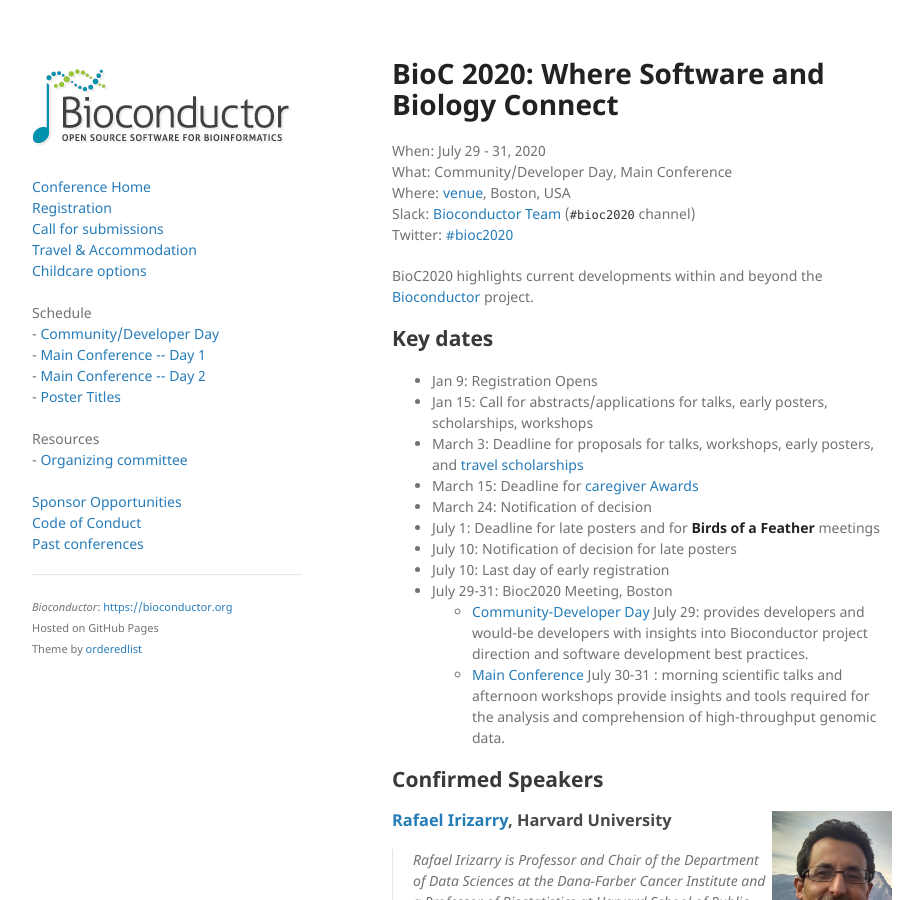
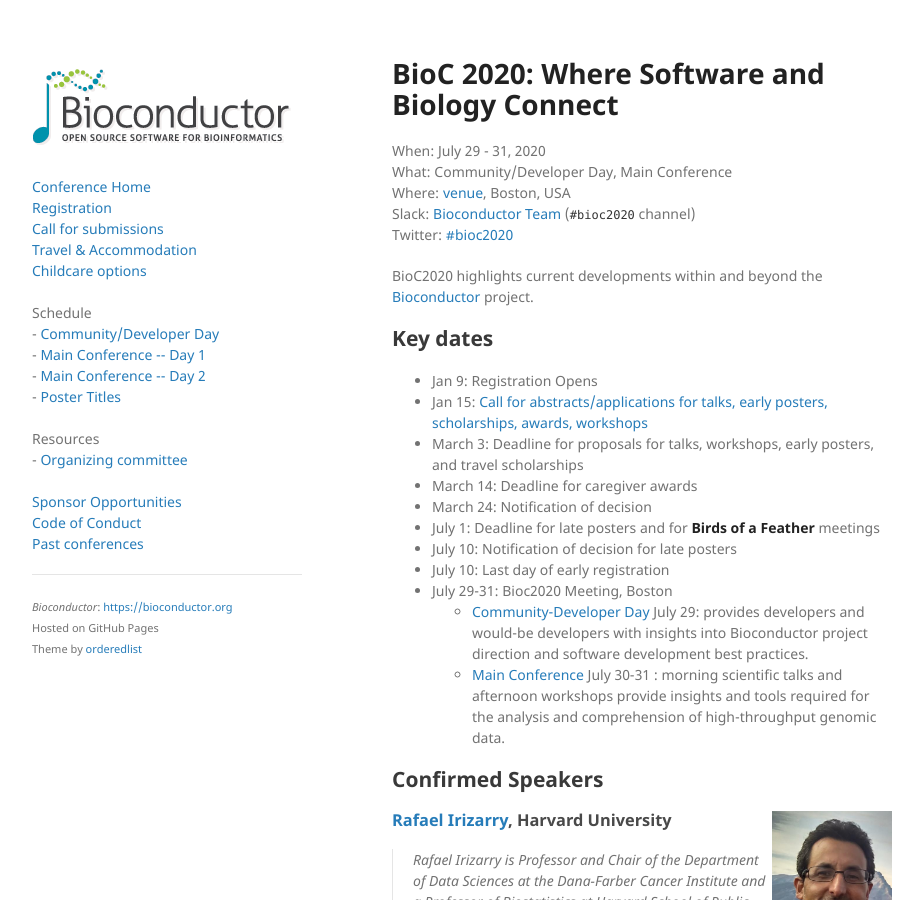
Before and after one commit to Bioconductor/BioC2020, a Jekyll site: the page built from docs/index.md, in a window 1280 px wide and 900 px high. Shown: the whole window, without its empty margins (178-1101 px from the left). Built offline with Jekyll 4.4.1, drawn with Linux system fonts in a browser that asks for light colours; comment, search, counter and statistics services are not loaded.

Commit message:
Fix links and dates for awards

```diff
--- a/docs/index.md
+++ b/docs/index.md
@@ -36,9 +36,9 @@
 ## Key dates
 
 - Jan 9: Registration Opens
-- Jan 15: Call for abstracts/applications for talks, early posters, scholarships, workshops
-- March 3: Deadline for proposals for talks, workshops, early posters, and [travel scholarships](https://docs.google.com/forms/d/e/1FAIpQLSdr__Ox7kWpTV0lwjJ7skD617HcWFQmPrJqyMpVN27darvZQg/viewform)
-- March 15: Deadline for [caregiver Awards](caregiver-awards.md)
+- Jan 15: [Call for abstracts/applications for talks, early posters, scholarships, awards, workshops](call-for-abstracts.html)
+- March 3: Deadline for proposals for talks, workshops, early posters, and travel scholarships
+- March 14: Deadline for caregiver awards
 - March 24: Notification of decision
 - July 1: Deadline for late posters and for __Birds of a Feather__ meetings
 - July 10: Notification of decision for late posters
```
Also changed, not shown: docs/call-for-abstracts.md (+7 -0 lines), docs/caregiver-awards.md (+1 -1 lines).
